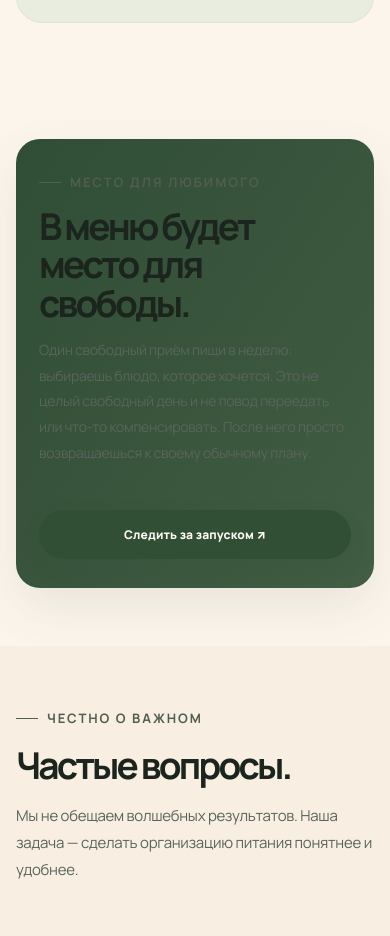
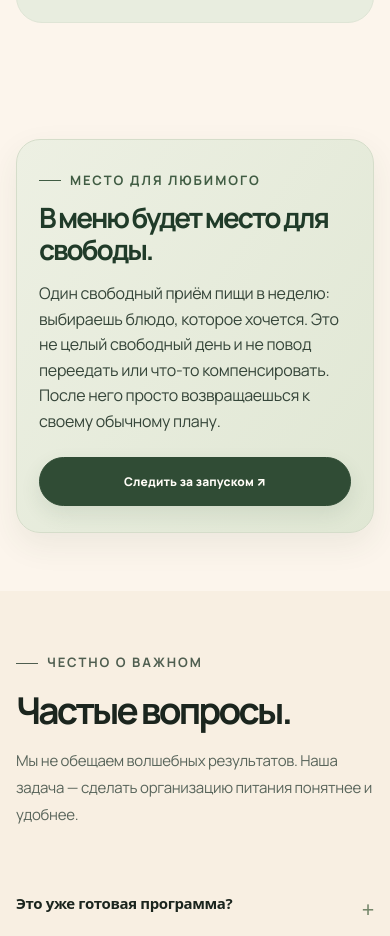
Before and after one commit to nvs161023/slimsprint, a plain HTML site: page docs/index.html in a window 390 px wide. Shown: the part 6714-7650 px from the top of the page. Drawn offline with Linux system fonts and the light colour scheme.

Commit message:
Fix free meal section contrast and mobile spacing

```diff
--- a/docs/index.html
+++ b/docs/index.html
@@ -29,6 +29,16 @@
 <link rel="stylesheet" href="assets/editorial-refresh.css?v=20261127b">
 <link rel="stylesheet" href="assets/reference-match.css?v=20261127l">
 <link rel="stylesheet" href="assets/readable.css">
+<style id="free-meal-contrast">
+.free-meal{background:linear-gradient(125deg,#edf0e3,#e0e7d4)!important;color:#203b29!important;border:1px solid #d5ddca!important;box-shadow:0 12px 32px rgba(48,76,53,.08)!important;padding:clamp(24px,4vw,56px)!important;gap:24px!important}
+.free-meal .eyebrow{color:#405c43!important;opacity:1!important}
+.free-meal h2{color:#203b29!important;opacity:1!important}
+.free-meal p{color:#354539!important;opacity:1!important;line-height:1.6!important;margin-bottom:0!important}
+.free-meal .btn{background:#304c35!important;color:#fffdf7!important;border:1px solid #304c35!important;min-height:48px!important}
+.free-meal .btn:hover{background:#203b29!important}
+.free-meal .btn:focus-visible{outline:3px solid #203b29!important;outline-offset:4px}
+@media(max-width:850px){.free-meal{display:flex!important;flex-direction:column!important;align-items:stretch!important;min-height:0!important;height:auto!important;gap:22px!important;padding:26px 22px!important}.free-meal h2{font-size:clamp(1.75rem,7vw,2.5rem)!important;line-height:1.12!important;margin:12px 0!important}.free-meal p{font-size:1rem!important;line-height:1.6!important}.free-meal .btn{margin:0!important;align-self:stretch!important;text-align:center!important;justify-content:center!important}}
+</style>
 </head>
 <body class="has-action-bar">
 <a class="skip-link" href="#top">Перейти к содержанию</a>
```
